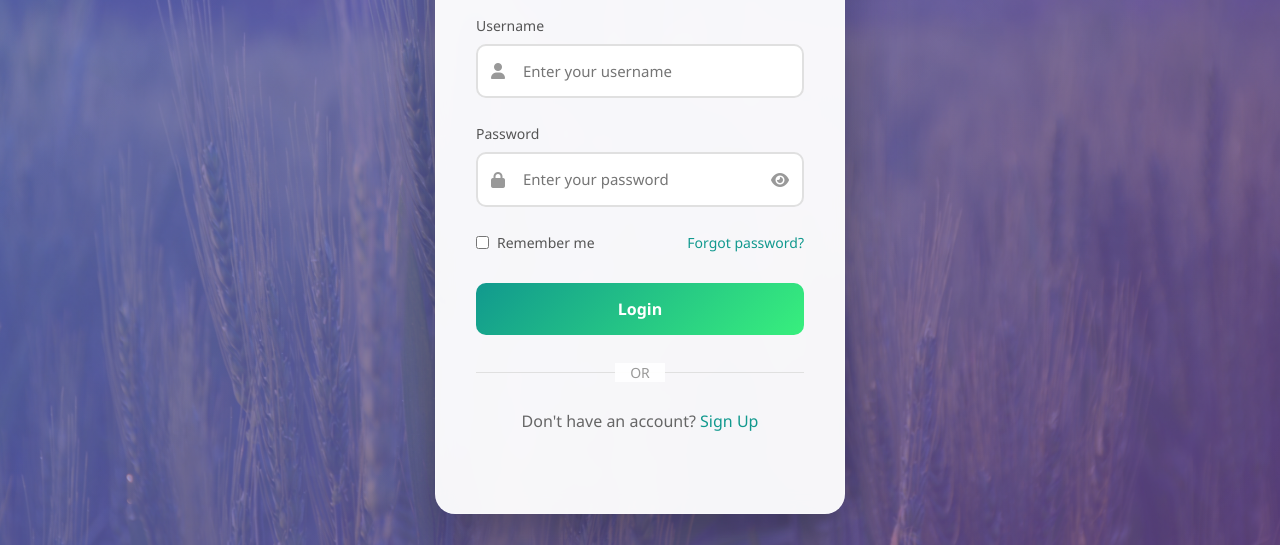
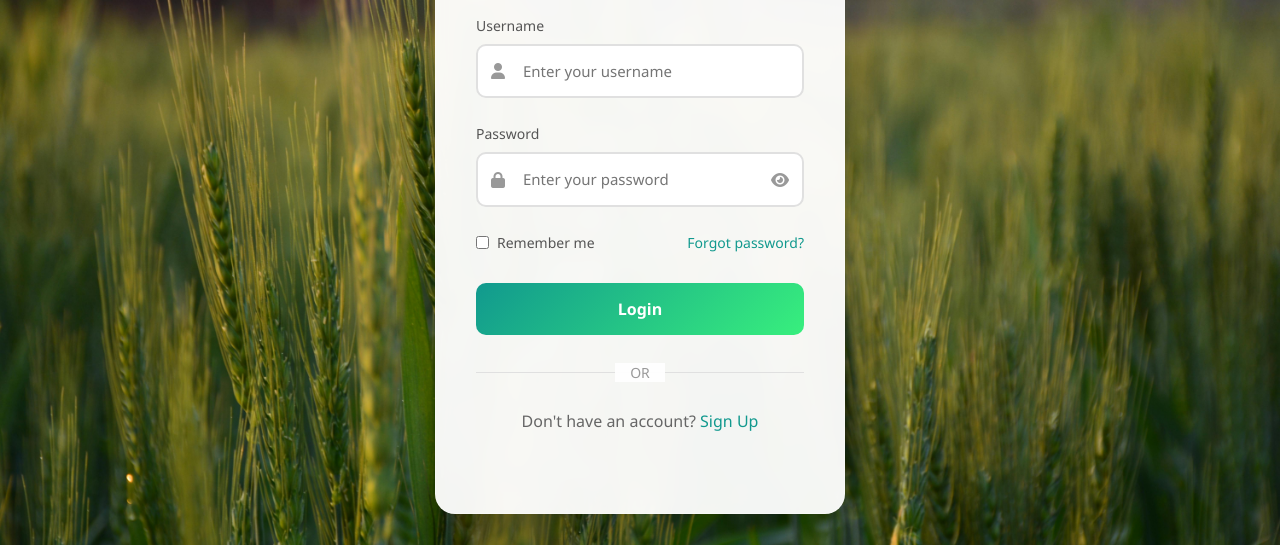
Before and after one commit to AayushAgnihotri35/KrishiSarthi, a website: page Login.html in a window 1280 px wide. Shown: the part 255-800 px from the top of the page. Drawn offline with nearby package versions, Linux system fonts and the light colour scheme.

Commit message:
opacity changed

```diff
--- a/Login.html
+++ b/Login.html
@@ -19,7 +19,6 @@
       display: flex;
       align-items: center;
       justify-content: center;
-      background: linear-gradient(135deg, #667eea 0%, #764ba2 100%);
       position: relative;
       overflow: hidden;
       background-size: cover;
@@ -33,7 +32,6 @@
       right: 0;
       bottom: 0;
       background: url("assests/farm-hero.jpg") center/cover;
-      opacity: 0.3;
       z-index: 0;
     }
 
```
